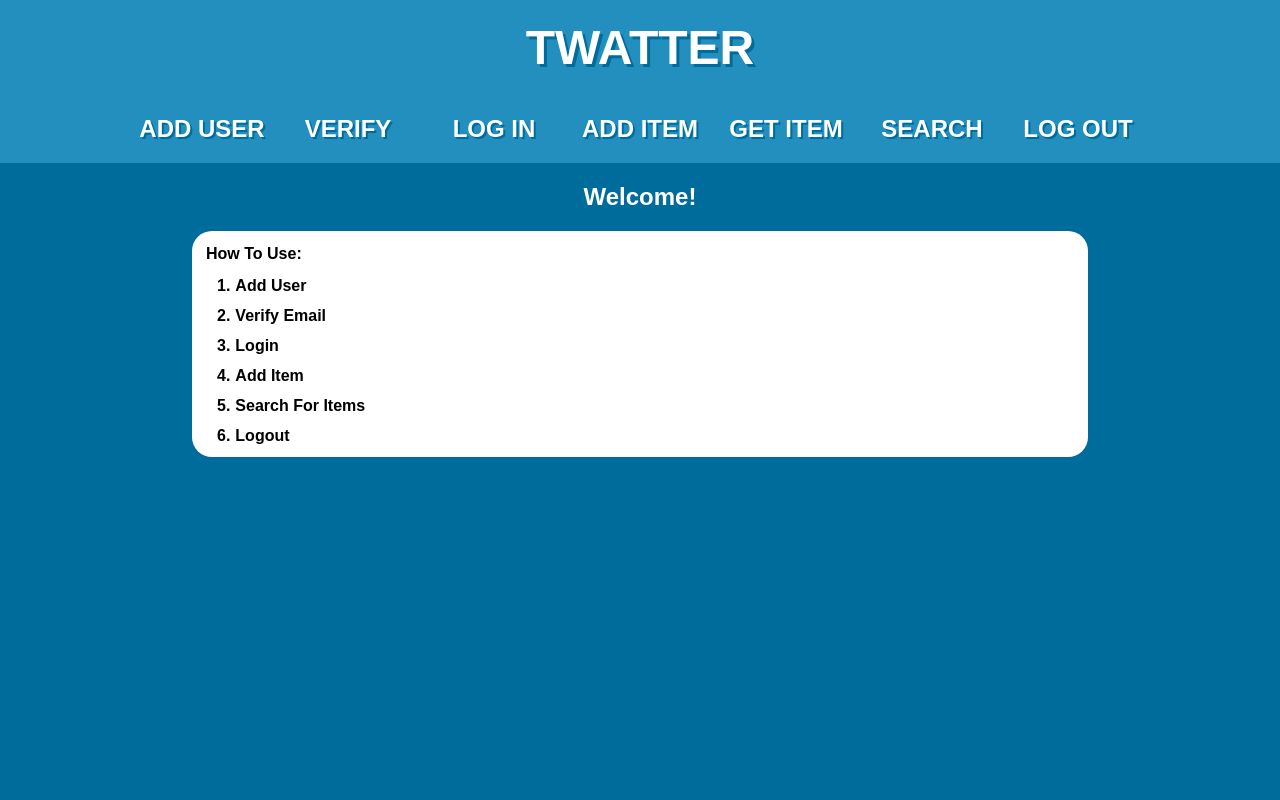
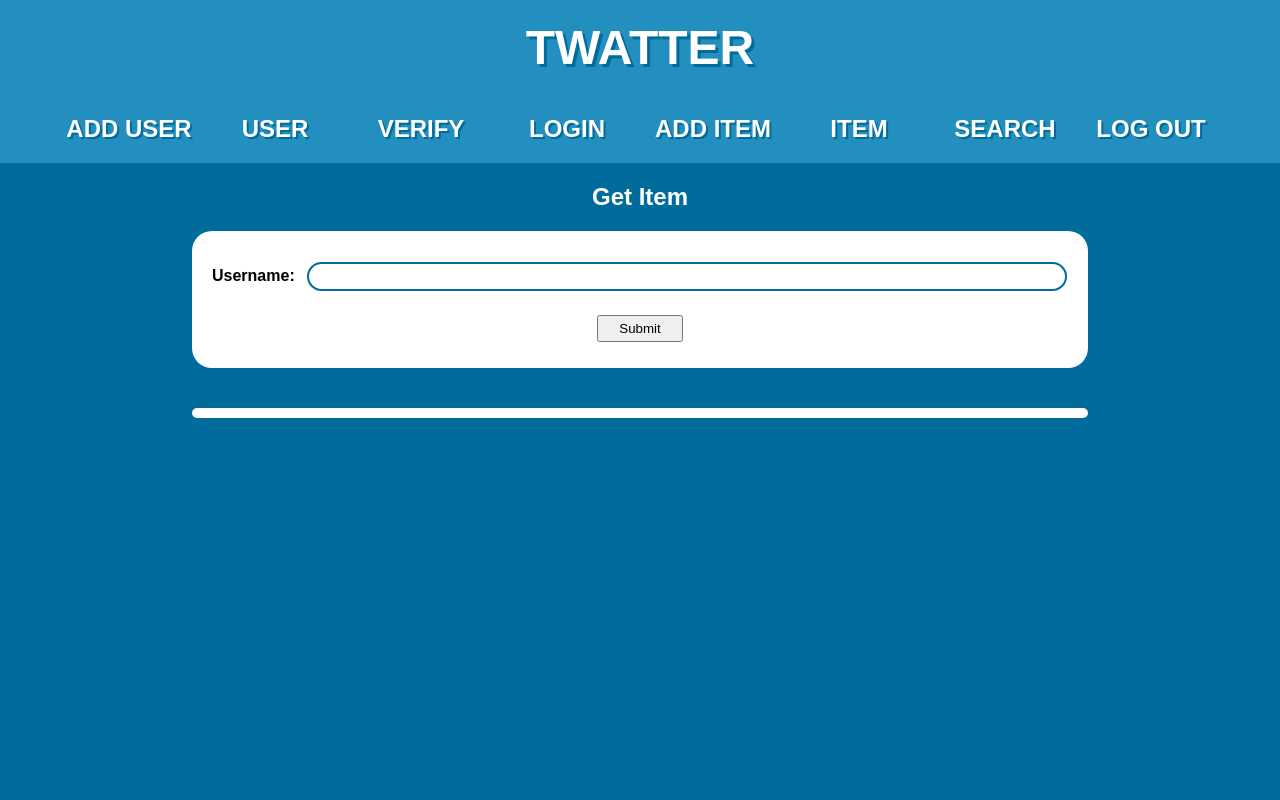
Before and after one commit to mszenczewski/twatter-frontend, a React (Create React App) app: page /twatter/user in a window 1280 px wide. Shown: the top 800 px of the page. Built offline with nearby package versions, Linux system fonts and the light colour scheme.

Commit message:
add user screen

```diff
--- a/src/App.js
+++ b/src/App.js
@@ -9,6 +9,7 @@ import VerifyScreen from './components/VerifyScreen'
 import AddUserScreen from './components/AddUserScreen'
 import AddItemScreen from './components/AddItemScreen'
 import GetItemScreen from './components/GetItemScreen'
+import GetUserScreen from './components/GetUserScreen'
 import SearchScreen from './components/SearchScreen'
 
 export default class App extends Component {
@@ -21,20 +22,22 @@ export default class App extends Component {
           </div>
           <div id="navbar">
             <Link className="navbar_button" to="/twatter/adduser">ADD USER</Link>
+            <Link className="navbar_button" to="/twatter/user">USER</Link>
             <Link className="navbar_button" to="/twatter/verify">VERIFY</Link>
-            <Link className="navbar_button" to="/twatter/login">LOG IN</Link>
+            <Link className="navbar_button" to="/twatter/login">LOGIN</Link>
             <Link className="navbar_button" to="/twatter/additem">ADD ITEM</Link>
-            <Link className="navbar_button" to="/twatter/getitem">GET ITEM</Link>
+            <Link className="navbar_button" to="/twatter/item">ITEM</Link>
             <Link className="navbar_button" to="/twatter/search">SEARCH</Link>
             <Link className="navbar_button" to="/twatter/logout">LOG OUT</Link>
           </div>
           <Switch>
             <Route path="/twatter/adduser" component={AddUserScreen} />
+            <Route path="/twatter/user" component={GetUserScreen} />
             <Route path="/twatter/verify" component={VerifyScreen} />
             <Route path="/twatter/login" component={LoginScreen} />
             <Route path="/twatter/logout" component={LogoutScreen} />
             <Route path="/twatter/additem" component={AddItemScreen} />
-            <Route path="/twatter/getitem" component={GetItemScreen} />
+            <Route path="/twatter/item" component={GetItemScreen} />
             <Route path="/twatter/search" component={SearchScreen} />
             <Route component={HomeScreen} />
           </Switch>
--- /dev/null
+++ b/src/components/GetUserScreen.js
@@ -0,0 +1,73 @@
+import React, { Component } from 'react';
+import axios from 'axios';
+
+export default class GetUserScreen extends Component {
+  state = {
+    username: '',
+    response: '',
+    results: ''
+  };
+
+  username_change = e => {
+    this.setState({
+      username: e.target.value
+    });
+  };
+
+  submit = e => {
+    e.preventDefault();
+
+    if (this.state.username === '') {
+      this.setState({response: 'no username entered'});
+      return;
+    }
+
+    axios
+      .get("http://gaillardia.cse356.compas.cs.stonybrook.edu/user/" + this.state.username)
+      .then(res => {
+        console.log('ITEM RESPONSE: ' + JSON.stringify(res.data, null, 2));
+
+        if (res.data.status === 'OK') {
+          let s = '';
+
+          s += 'Email: ' + res.data.user.email + '\n';
+          s += 'Followers: ' + res.data.user.followers + '\n';
+          s += 'Following: ' + res.data.user.following;
+
+          this.setState({results: s});
+          this.setState({response: ''});
+        } else {
+          this.setState({response: res.data.error});
+        }
+      })
+      .catch(err => {
+        console.log('ITEM ERROR: ' + err);
+      });
+  };
+
+  render() {
+    return (
+      <div className="content_box">
+        <h2>Get Item</h2>
+        <form onSubmit={this.submit}>
+        <div>
+          <label htmlFor="usernameInput">Username:</label>
+          <input
+            username="username"
+            onChange={this.username_change}
+            type="text"
+            value={this.state.username}
+            />
+        </div>
+        <button>Submit</button>
+        </form>
+        <h3>{this.state.response}</h3>
+        <div id='results'>
+          {this.state.results.split('\n').map((i,key) => {
+            return <div className="results_item" key={key}>{i}</div>;
+          })}
+        </div>
+      </div>
+    );
+  }
+}
```
